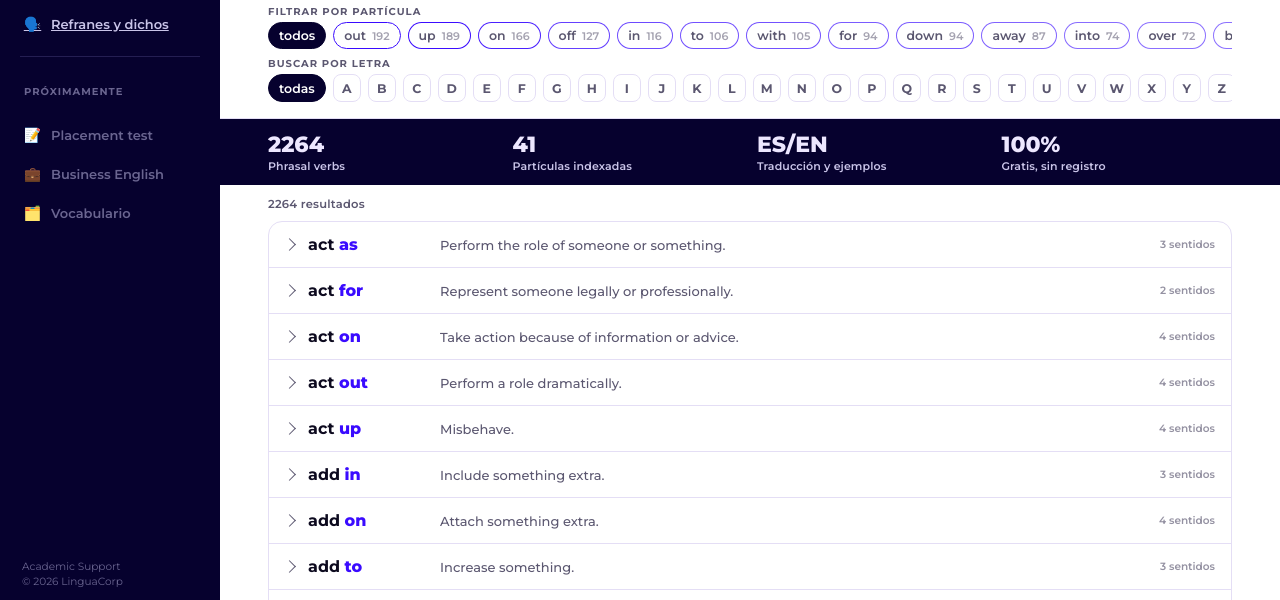
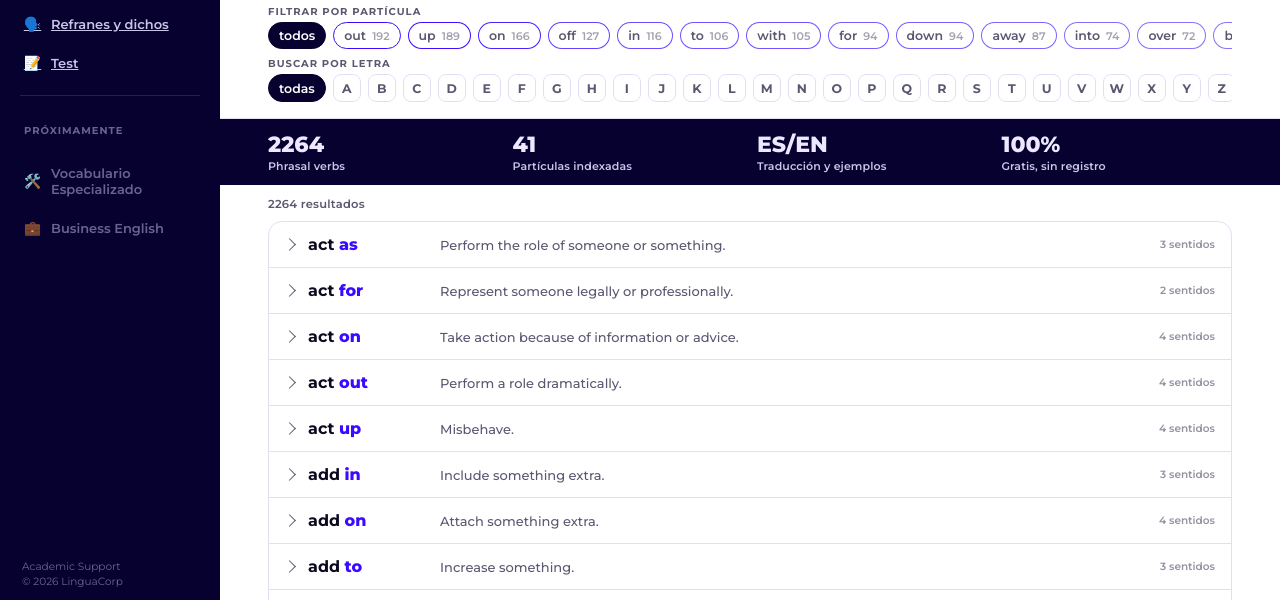
Before and after one commit to infolinguacorp/phrasal-verbs-linguacorp, a plain HTML site: page index.html in a window 1280 px wide. Shown: the part 186-786 px from the top of the page. Drawn offline with Linux system fonts and the light colour scheme.

Commit message:
Add files via upload

```diff
--- a/index.html
+++ b/index.html
@@ -411,16 +411,18 @@
   <a class="nav-item" href="https://infolinguacorp.github.io/idioms-linguacorp/">
     <span class="ic">💬</span><span class="label">Idioms</span>
   </a>
-  <a class="nav-item" href="https://infolinguacorp.github.io/refranes-linguacorp/">
+    <a class="nav-item" href="https://infolinguacorp.github.io/refranes-linguacorp/">
     <span class="ic">🗣️</span><span class="label">Refranes y dichos</span>
+  </a>
+  <a class="nav-item" href="https://infolinguacorp.github.io/placement-test-linguacorp/">
+    <span class="ic">📝</span><span class="label">Test</span>
   </a>
 
   <div class="nav-divider"></div>
   <p class="nav-section-label">Próximamente</p>
 
-  <span class="nav-item disabled"><span class="ic">📝</span><span class="label">Placement test</span></span>
+  <span class="nav-item disabled"><span class="ic">🛠️</span><span class="label">Vocabulario Especializado</span></span>
   <span class="nav-item disabled"><span class="ic">💼</span><span class="label">Business English</span></span>
-  <span class="nav-item disabled"><span class="ic">🗂️</span><span class="label">Vocabulario</span></span>
 
   <div class="sidebar-footer">Academic Support<br>© 2026 LinguaCorp</div>
 </aside>
```
